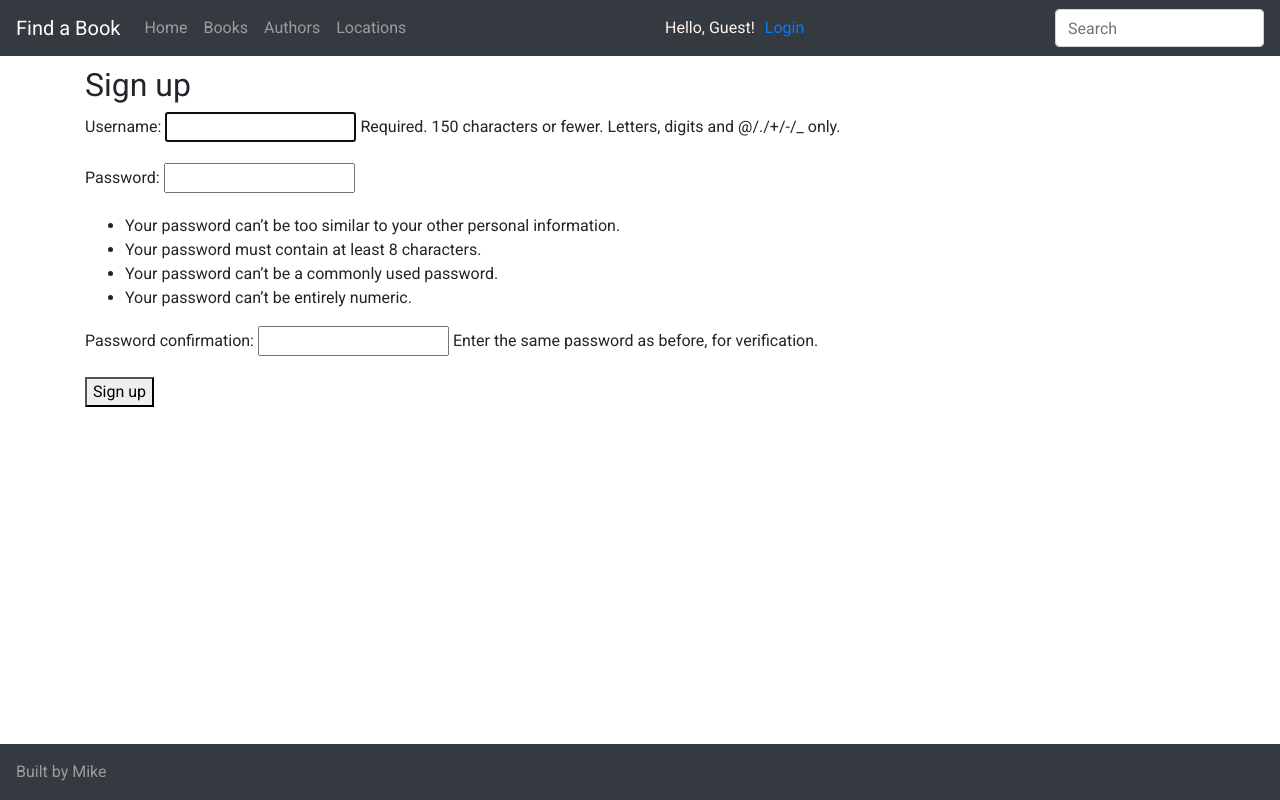
After one commit to mike-jolliffe/free_books, a Django app: page /signup in a window 1280 px wide. The commit adds this page. Run offline with Django 3.2, Linux system fonts and the light colour scheme; some libraries are stand-ins or nearby versions.

Commit message:
creating user sign up and authentication

```diff
--- a/free_books/settings.py
+++ b/free_books/settings.py
@@ -122,6 +122,10 @@ STATIC_URL = '/static/'
 MEDIA_URL = '/media/'
 MEDIA_ROOT = os.path.join(BASE_DIR, 'media')
 
+LOGIN_REDIRECT_URL = "index"
+LOGOUT_REDIRECT_URL = "index"
+
+
 try:
     from pages.local_settings import *
 except ImportError:
--- a/free_books/urls.py
+++ b/free_books/urls.py
@@ -26,5 +26,7 @@ urlpatterns = [
     path('', include('pages.urls')),
 ] + static(settings.STATIC_URL, document_root=settings.STATIC_ROOT)
 
+urlpatterns += [path('accounts/', include('django.contrib.auth.urls'))]
+
 if settings.DEBUG:
     urlpatterns += static(settings.MEDIA_URL, document_root=settings.MEDIA_ROOT)
--- /dev/null
+++ b/pages/forms.py
@@ -0,0 +1,15 @@
+from django import forms
+from django.contrib.auth.forms import UserCreationForm
+from django.contrib.auth.models import User
+from django.contrib.auth import get_user_model
+User = get_user_model()
+
+class SignUpForm(UserCreationForm):
+    # first_name = forms.CharField(max_length=30, required=False, help_text='Optional.')
+    # last_name = forms.CharField(max_length=30, required=False, help_text='Optional.')
+    # email = forms.EmailField(max_length=254, help_text='Required. Inform a valid email address.')
+
+    class Meta:
+        model = User
+        # fields = ('username', 'first_name', 'last_name', 'email', 'password1', 'password2', )
+        fields = ('username', 'password1')
--- /dev/null
+++ b/pages/templates/signup.html
@@ -0,0 +1,10 @@
+{% extends 'base.html' %}
+
+{% block content %}
+  <h2>Sign up</h2>
+  <form method="post">
+    {% csrf_token %}
+    {{ form.as_p }}
+    <button type="submit">Sign up</button>
+  </form>
+{% endblock %}
--- a/pages/urls.py
+++ b/pages/urls.py
@@ -3,6 +3,7 @@ from . import views
 
 urlpatterns = [
 path('', views.index, name='index'),
+path('signup', views.signup, name='signup'),
 path('books/<int:book_pk>/<int:location_pk>', views.BookLocationUpdateView.as_view(), name='book-location-update-form'),
 path('books/', views.BookListView.as_view(), name='books'),
 path('books/create', views.BookCreateView.as_view(), name='book-create-form'),
--- a/pages/views.py
+++ b/pages/views.py
@@ -1,13 +1,30 @@
+from django.contrib.auth import login, authenticate, logout
 from django.contrib.auth.decorators import permission_required
-from django.shortcuts import get_object_or_404, render
+from django.contrib.auth.forms import UserCreationForm
+from django.shortcuts import get_object_or_404, render, redirect
 from django.http import HttpResponse
 from django.urls import resolve, reverse
 from django.views import generic
 from .models import Author, Book, Author_Book, Location, Location_Book
+from pages.forms import SignUpForm
 
 
 def index(request):
     return render(request, 'index.html')
+
+def signup(request):
+    if request.method == 'POST':
+        form = SignUpForm(request.POST)
+        if form.is_valid():
+            form.save()
+            username = form.cleaned_data.get('username')
+            raw_password = form.cleaned_data.get('password1')
+            user = authenticate(username=username, password=raw_password)
+            login(request, user)
+            return redirect('index')
+    else:
+        form = SignUpForm()
+    return render(request, 'signup.html', {'form': form})
 
 class BookListView(generic.ListView):
     model = Book
--- a/templates/base.html
+++ b/templates/base.html
@@ -30,6 +30,18 @@
                 <a class="nav-link" href="{% url 'locations' %}">Locations</a>
             </li>
           </ul>
+          <ul class="navbar-nav mr-auto">
+            <li class="nav-item" style="margin-right: 10px; color: seashell;">
+              Hello, {{ user.username|default:'Guest' }}!
+            </li>
+            <li class="nav-item">
+              {% if user.is_authenticated %}
+                <a href="{% url 'logout' %}">Logout</a>
+              {% else %}
+                  <a href="{% url 'login' %}">Login</a>
+              {% endif %}
+            </li>
+          </ul>
           <form class="form-inline my-2 my-md-0">
             <input class="form-control" type="text" placeholder="Search">
           </form>
```
Also changed, not shown: pages/templates/registration/login.html (added, +14 -0 lines).
